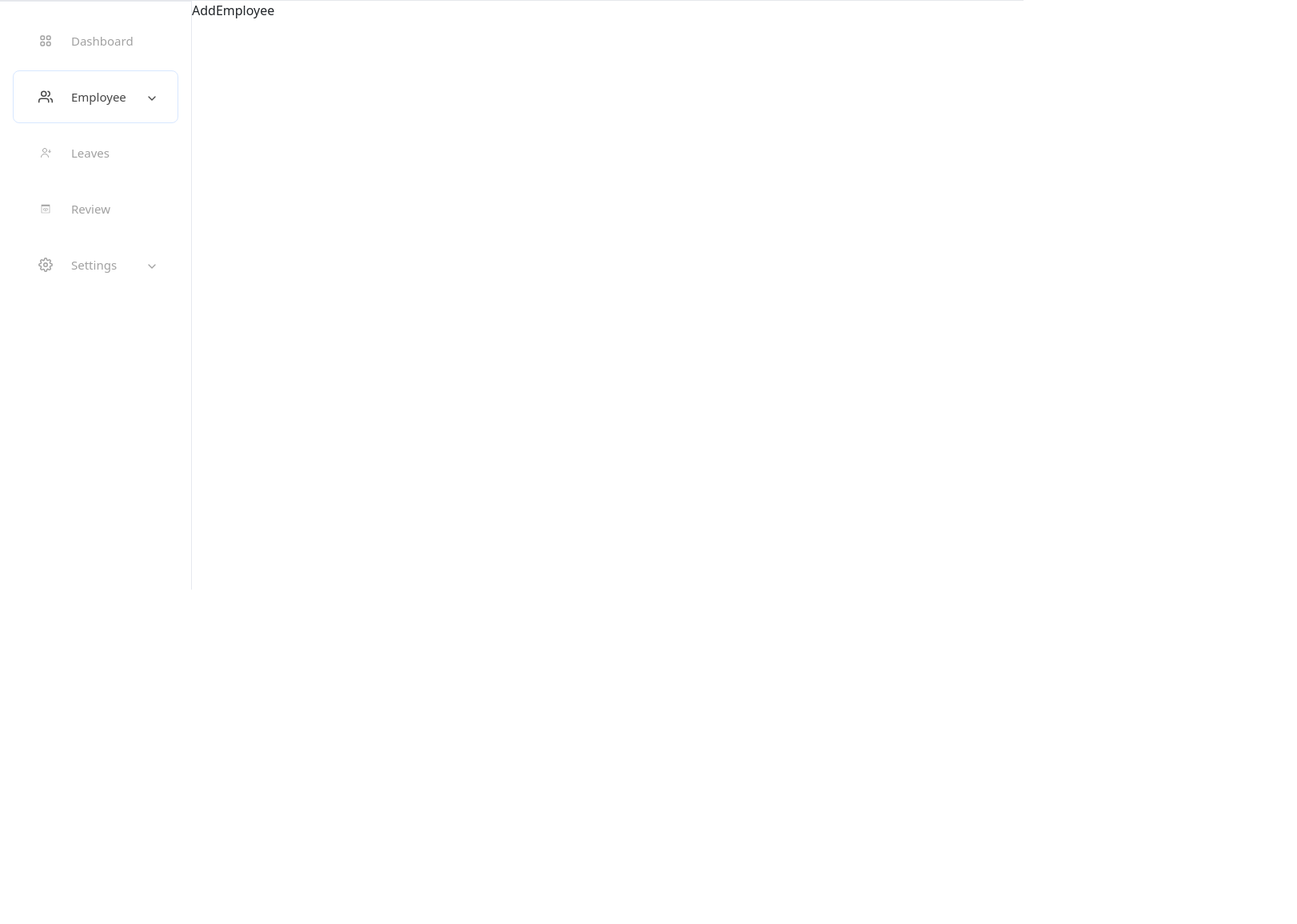
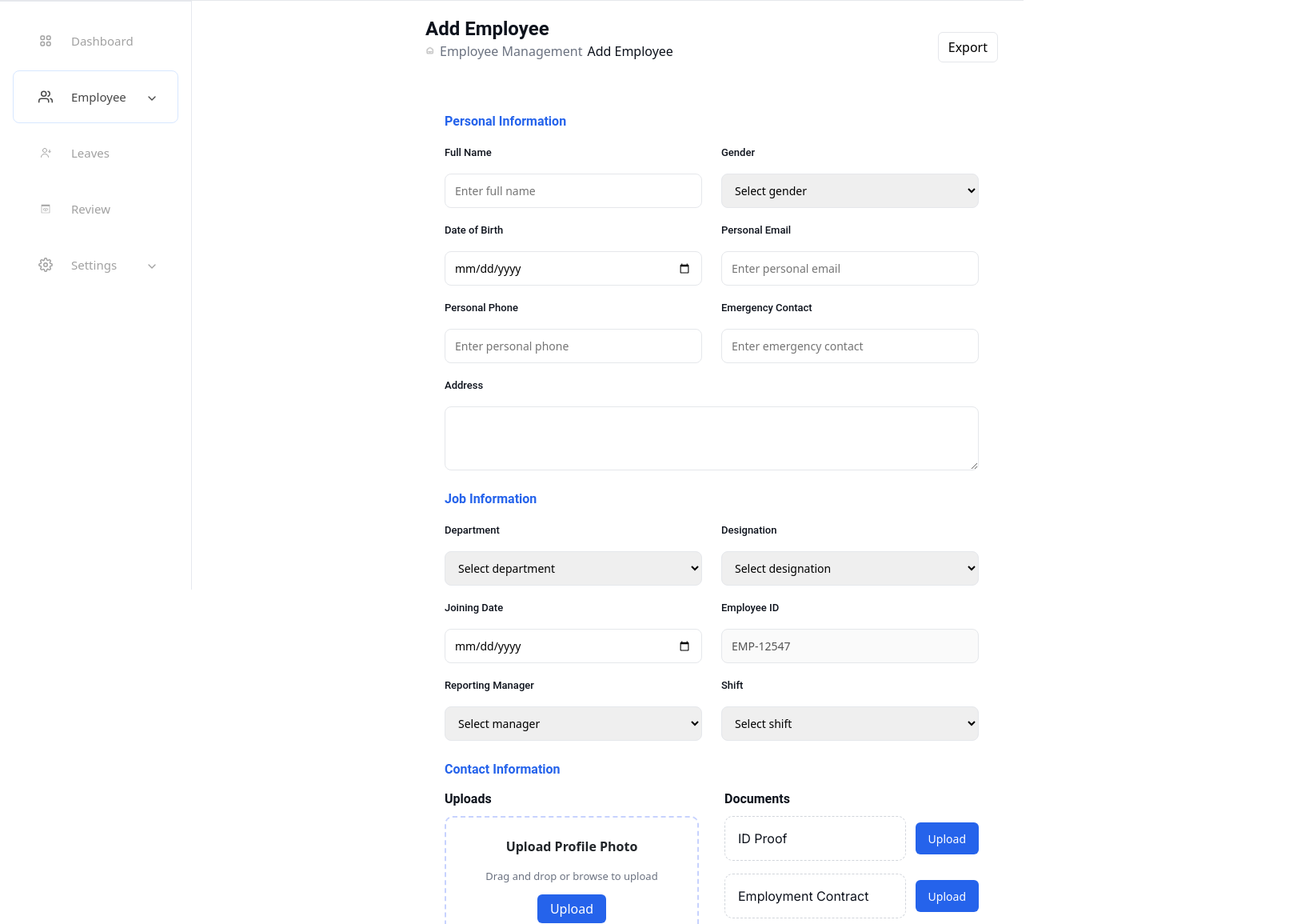
Before and after one commit to SabeethaLakshmanan/HrmsProject, a React (Create React App) app: page /employees/add in a window 1280 px wide. Shown: the part 55-1210 px from the top of the page at 80% size, 1622 px wide, since content can reach past the window. Before the commit the page ends 800 px from the top, so only its background shows below. Built offline with nearby package versions, Linux system fonts and the light colour scheme.

Commit message:
Add employee designed fully

```diff
--- a/src/pages/Employee/AddEmployee/AddEmployee.css
+++ b/src/pages/Employee/AddEmployee/AddEmployee.css
@@ -0,0 +1,274 @@
+.page-title {
+  font-family: Roboto;
+  font-size: 20px;
+  font-weight: 700;
+  line-height: 23px;
+  color: #0D121C;
+}
+
+.field-label {
+  font-family: Roboto;
+  font-size: 16px;
+  font-weight: 500;
+  line-height: 24px;
+  color: #0D121C;
+  padding-bottom: 8px;
+}
+
+.add-employee-container {
+  padding: 24px 32px;
+   background: #ffffff; /* FULL WHITE like figma */
+  min-height: 100vh;
+   max-width: 1066px;
+  margin-left: 260px;
+}
+
+.sub-heading {
+  font-family: Roboto;
+  font-size: 16px;
+  font-weight: 700;
+  color: #0D121C;
+  margin-bottom: 12px;
+}
+
+/* HEADER */
+.add-employee-header {
+  display: flex;
+  justify-content: space-between;
+  align-items: center;
+  margin-bottom: 24x;
+}
+
+.add-employee-header h1 {
+  font-size: 24px;
+  font-weight: 700;
+  margin-bottom: 4px;
+}
+
+.breadcrumb {
+  display: flex;
+  align-items: center;
+  gap: 6px;
+  font-size: 13px;
+  color: #6b7280;
+}
+
+.breadcrumb img {
+  width: 12px;
+}
+
+.breadcrumb .active {
+  color: #0D121C;   /* black */
+
+}
+
+.section-title {
+  width: 1066px;
+  height: 23px;
+  font-family: Roboto;
+  font-size: 20px;
+  font-weight: 700;
+  line-height: 23px;
+  color: #136DEC;
+  margin: 32px 0 16px;
+}
+
+.export-btn {
+  border: 1px solid #e5e7eb;
+  background: #fff;
+  padding: 6px 12px;
+  border-radius: 6px;
+}
+
+/* CARD */
+.form-card {
+  background: #ffffff;
+  border-radius: 12px;
+  padding: 24px;
+}
+
+/* SECTION */
+.section-title {
+  color: #2563eb;
+  font-size: 16px;
+  font-weight: 600;
+  margin: 24px 0 16px;
+}
+
+/* FORM GRID */
+.form-grid {
+  display: grid;
+  grid-template-columns: repeat(2, 1fr);
+  gap: 16px 24px;
+}
+
+.form-group {
+  display: flex;
+  flex-direction: column;
+}
+
+.form-group.full {
+  grid-column: span 2;
+}
+
+.form-group label {
+  font-size: 13px;
+  margin-bottom: 6px;
+}
+
+.form-group input,
+.form-group select,
+.form-group textarea {
+  border: 1px solid #e5e7eb;
+  padding: 10px 12px;
+  border-radius: 8px;
+  font-size: 14px;
+}
+
+textarea {
+  min-height: 80px;
+}
+
+/* UPLOAD */
+.upload-grid {
+  display: grid;
+  grid-template-columns: 1fr 1fr;
+  gap: 32px;
+}
+
+.upload-box {
+  border: 2px dashed #c7d2fe;
+  border-radius: 10px;
+  padding: 24px;
+  text-align: center;
+}
+
+.upload-title {
+  font-weight: 600;
+}
+
+.upload-sub {
+  font-size: 13px;
+  color: #6b7280;
+  margin: 6px 0 12px;
+}
+
+.upload-btn {
+  background: #2563eb;
+  color: white;
+  padding: 6px 16px;
+  border-radius: 6px;
+  border: none;
+}
+
+.doc-row {
+  display: flex;
+  gap: 12px;
+  margin-bottom: 12px;
+}
+
+.doc-row input {
+  flex: 1;
+}
+
+.doc-row button {
+  background: #2563eb;
+  color: white;
+  border-radius: 6px;
+  padding: 6px 12px;
+  border: none;
+}
+
+/* ACTIONS */
+.form-actions {
+  display: flex;
+  justify-content: center;
+  gap: 12px;
+  margin-top: 30px;
+}
+
+.btn-primary {
+  background: #2563eb;
+  color: #fff;
+  padding: 8px 20px;
+  border-radius: 6px;
+  border: none;
+}
+
+.btn-secondary {
+  border: 1px solid #e5e7eb;
+  background: #fff;
+  padding: 8px 20px;
+  border-radius: 6px;
+}
+.document-grid {
+  display: grid;
+  grid-template-columns: 1fr;
+  gap: 16px;
+}
+
+.document-upload {
+  height: 64px;
+  border: 1px dashed #D1D5DB;
+  border-radius: 8px;
+  background: #F9FAFB;
+
+  display: flex;
+  align-items: center;
+  padding: 0 16px;
+
+  font-family: Inter, sans-serif;
+  font-size: 18px;
+  font-weight: 700;
+  line-height: 23px;
+  color: #0D121C;
+
+  cursor: pointer;
+  transition: all 0.2s ease;
+}
+
+.document-upload:hover {
+  border-color: #136DEC;
+  background: #EEF4FF;
+}
+/* DOCUMENTS – FIGMA EXACT */
+.doc-box {
+  display: flex;
+  flex-direction: column;
+  gap: 16px;
+}
+
+.doc-row-figma {
+  display: flex;
+  align-items: center;
+  gap: 12px;
+}
+
+/* Dashed label box ONLY */
+.doc-label-box {
+  flex: 1;
+  height: 56px;
+  border: 1.5px dashed #D1D5DB;
+  border-radius: 10px;
+  padding: 14px 16px;
+  display: flex;
+  align-items: center;
+
+  font-family: Inter, sans-serif;
+  font-size: 16px;
+  font-weight: 400;       /* ✅ NOT BOLD */
+  color: #0D121C;
+  background: #ffffff;
+}
+
+/* Upload button outside */
+.doc-upload-btn {
+  background: #2563eb;
+  color: #ffffff;
+  border: none;
+  border-radius: 6px;
+  padding: 8px 16px;
+  font-size: 14px;
+  cursor: pointer;
+  height: 40px;
+}
--- a/src/pages/Employee/AddEmployee/AddEmployee.jsx
+++ b/src/pages/Employee/AddEmployee/AddEmployee.jsx
@@ -1,9 +1,172 @@
-import React from 'react'
+import "./AddEmployee.css";
+import breadcrumbIcon from "../../../assets/image/EmployeeList/breadcrumbIcon.png";
 
 const AddEmployee = () => {
   return (
-    <div>AddEmployee</div>
-  )
-}
+    <div className="add-employee-container">
 
-export default AddEmployee
+      {/* PAGE HEADER */}
+      <div className="add-employee-header">
+        <div>
+          <h1 className="page-title">Add Employee</h1>
+
+          <div className="breadcrumb">
+          <img src={breadcrumbIcon} alt="breadcrumb" />
+          <span>Employee Management</span>
+          <span className="active">Add Employee</span>
+        </div>
+        </div>
+
+        <button className="export-btn">Export</button>
+      </div>
+
+      {/* FORM */}
+      <div className="form-card">
+
+        {/* PERSONAL INFO */}
+        <h3 className="section-title">Personal Information</h3>
+
+        <div className="form-grid">
+          <div className="form-group">
+            <label className="field-label">Full Name</label>
+            <input placeholder="Enter full name" />
+          </div>
+
+          <div className="form-group">
+            <label className="field-label">Gender</label>
+            <select>
+              <option>Select gender</option>
+            </select>
+          </div>
+
+          <div className="form-group">
+            <label className="field-label">Date of Birth</label>
+            <input type="date" />
+          </div>
+
+          <div className="form-group">
+            <label className="field-label">Personal Email</label>
+            <input placeholder="Enter personal email" />
+          </div>
+
+          <div className="form-group">
+            <label className="field-label">Personal Phone</label>
+            <input placeholder="Enter personal phone" />
+          </div>
+
+          <div className="form-group">
+            <label className="field-label">Emergency Contact</label>
+            <input placeholder="Enter emergency contact" />
+          </div>
+
+          <div className="form-group full">
+            <label className="field-label">Address</label>
+            <textarea />
+          </div>
+        </div>
+
+        {/* JOB INFO */}
+        <h3 className="section-title">Job Information</h3>
+
+        <div className="form-grid">
+          <div className="form-group">
+            <label className="field-label">Department</label>
+            <select>
+              <option>Select department</option>
+            </select>
+          </div>
+
+          <div className="form-group">
+            <label className="field-label">Designation</label>
+            <select>
+              <option>Select designation</option>
+            </select>
+          </div>
+
+          <div className="form-group">
+            <label className="field-label">Joining Date</label>
+            <input type="date" />
+          </div>
+
+          <div className="form-group">
+            <label className="field-label">Employee ID</label>
+            <input value="EMP-12547" disabled />
+          </div>
+
+          <div className="form-group">
+            <label className="field-label">Reporting Manager</label>
+            <select>
+              <option>Select manager</option>
+            </select>
+          </div>
+
+          <div className="form-group">
+            <label className="field-label">Shift</label>
+            <select>
+              <option>Select shift</option>
+            </select>
+          </div>
+        </div>
+
+        {/* CONTACT INFO */}
+        <h3 className="section-title">Contact Information</h3>
+
+        <div className="upload-grid">
+          <div>
+              <h4 className="sub-heading">Uploads</h4>
+          <div className="upload-box">
+            <p className="upload-title">Upload Profile Photo</p>
+            <p className="upload-sub">Drag and drop or browse to upload</p>
+            <button className="upload-btn">Upload</button>
+          </div>
+          </div>
+
+            <div>
+  <h4 className="sub-heading">Documents</h4>
+
+<div className="doc-box">
+  <div className="doc-row-figma">
+      <div className="doc-label-box">ID Proof</div>
+    <button className="doc-upload-btn">Upload</button>
+  </div>
+
+   <div className="doc-row-figma">
+      <div className="doc-label-box">Employment Contract</div>
+    <button className="doc-upload-btn">Upload</button>
+  </div>
+</div>
+
+        </div>
+        </div>
+
+        {/* ACTIONS */}
+        <div className="form-actions">
+          <button className="btn-primary">Save</button>
+          <button className="btn-secondary">Cancel</button>
+        </div>
+      </div>
+    </div>
+  );
+};
+
+export default AddEmployee;
+
+
+
+
+
+
+
+
+
+
+
+// import React from 'react'
+
+// const AddEmployee = () => {
+//   return (
+//     <div>AddEmployee</div>
+//   )
+// }
+
+// export default AddEmployee
```
